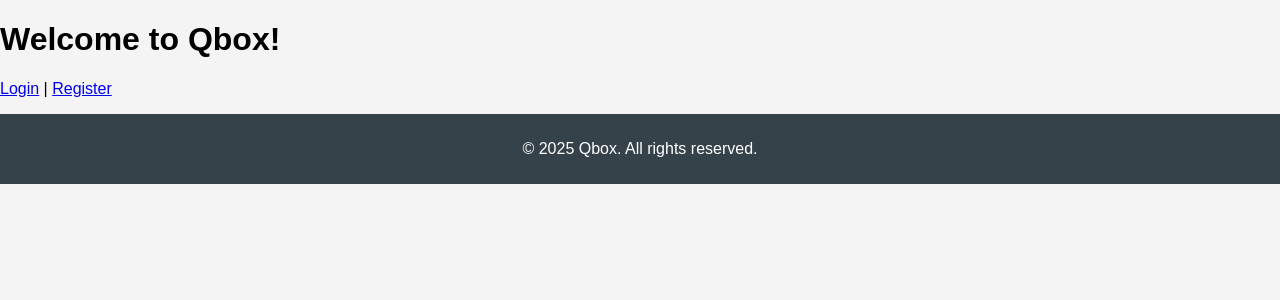
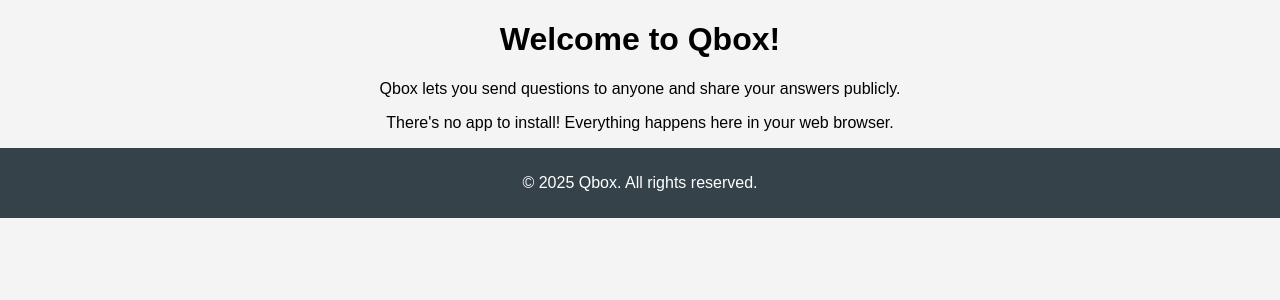
Before and after one commit to VertyyBird/qbox, a Flask app: page / in a window 1280 px wide. Shown: the part 101-401 px from the top of the page. Run offline with Flask 3, Linux system fonts and the light colour scheme.

Commit message:
added content to main page

```diff
--- a/static/css/styles.css
+++ b/static/css/styles.css
@@ -96,3 +96,10 @@ footer {
     bottom: 0;
     width: 100%;
 }
+
+.centered {
+    margin-left: auto;
+    margin-right: auto;
+    text-align: center;
+    display: block;
+}
--- a/templates/header.html
+++ b/templates/header.html
@@ -25,7 +25,7 @@ along with this program.  If not, see <https://www.gnu.org/licenses/>.
             <ul>
                 <li><a class="btn" href="{{ url_for('feed') }}">Recent</a></li>
                 {% if current_user.is_authenticated %}
-                <li><a class="btn" href="{{ url_for('profile', username=current_user.username) }}">Profile</a></li>
+                <li><a class="btn" href="{{ url_for('profile', username=current_user.username) }}">Profile - {{ current_user.username }}</a></li>
                 <li><a class="btn" href="{{ url_for('dashboard') }}">Dashboard</a></li>
                 <li><a class="btn" href="{{ url_for('logout') }}">Logout</a></li>
                 {% else %}
--- a/templates/index.html
+++ b/templates/index.html
@@ -19,15 +19,11 @@ along with this program.  If not, see <https://www.gnu.org/licenses/>.
 {% extends 'base.html' %}
 {% block title %}Home - Qbox{% endblock title %}
 {% block og_title %}Home - Qbox{% endblock og_title %}
-{% block og_description %}Welcome to Qbox!{% endblock og_description %}
+{% block og_description %}A simple Q&A site you can use right in your browser.{% endblock og_description %}
 {% block og_image %}{{ url_for('static', filename='images/home-og-image.png') }}{% endblock og_image %}
 {% block og_type %}website{% endblock og_type %}
 {% block content %}
-        <h1>Welcome to Qbox!</h1>
-        {% if current_user.is_authenticated %}
-            <p>Hello, {{ current_user.username }}!</p>
-            <p><a href="{{ url_for('logout') }}">Logout</a></p>
-        {% else %}
-            <p><a href="{{ url_for('login') }}">Login</a> | <a href="{{ url_for('register') }}">Register</a></p>
-        {% endif %}
+        <h1 class="centered">Welcome to Qbox!</h1>
+        <p class="centered">Qbox lets you send questions to anyone and share your answers publicly.</P>
+        <p class="centered">There's no app to install! Everything happens here in your web browser.</p>
 {% endblock content %}
```
